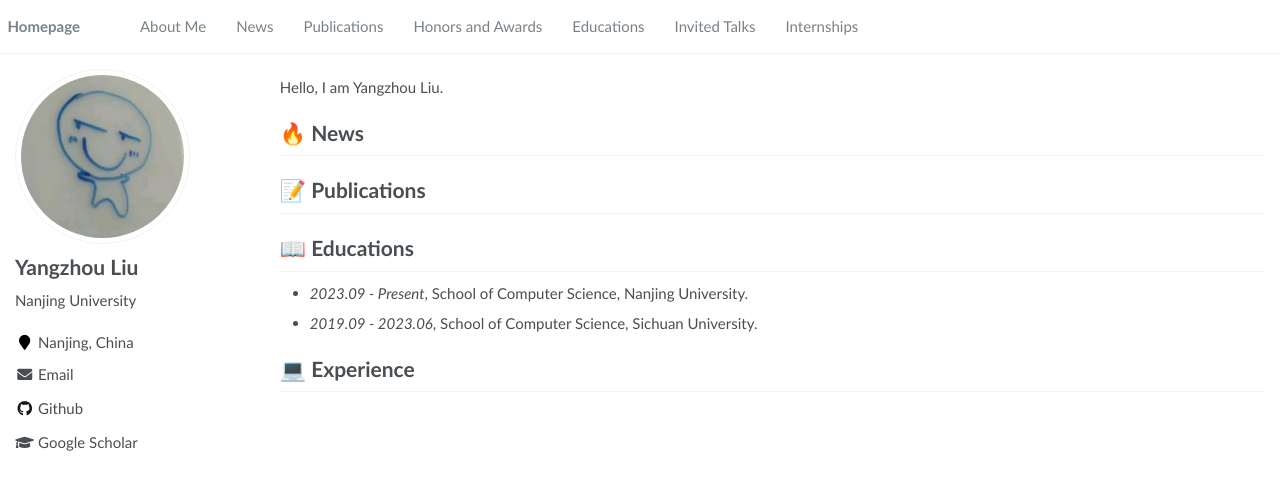
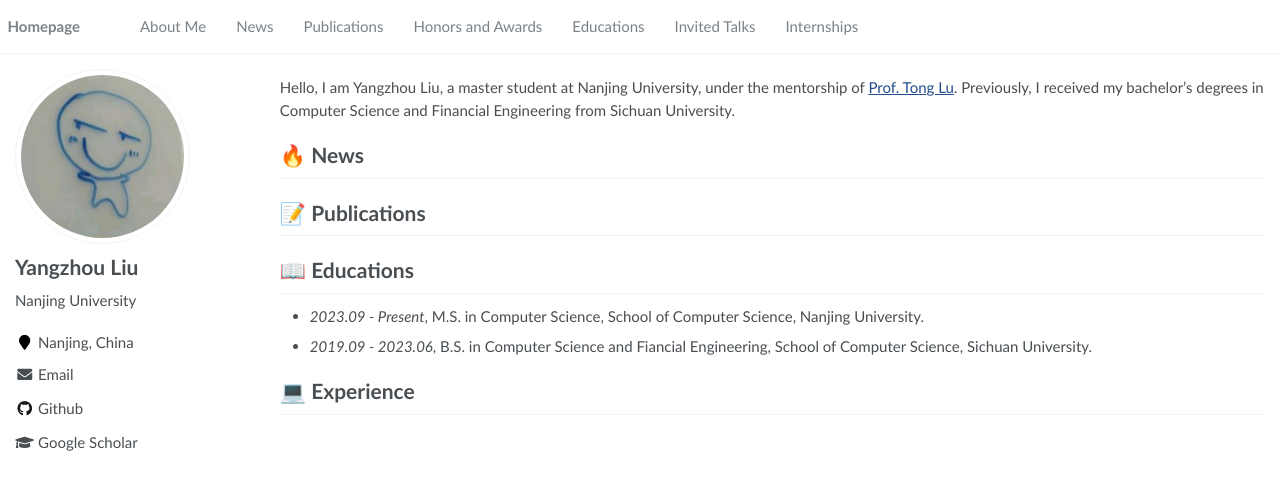
Before and after one commit to lll2343/lll2343.github.io, a Jekyll site: the page built from _pages/about.md, in a window 1280 px wide. Shown: the top 490 px of the page. Built offline with Jekyll 4.4.1, drawn with Linux system fonts in a browser that asks for light colours.

Commit message:
update education

```diff
--- a/_pages/about.md
+++ b/_pages/about.md
@@ -10,8 +10,7 @@ redirect_from:
 
 <span class='anchor' id='about-me'></span>
 
- Hello, I am Yangzhou Liu.
-
+ Hello, I am Yangzhou Liu, a master student at Nanjing University, under the mentorship of [Prof. Tong Lu](https://cs.nju.edu.cn/lutong/). Previously, I received my bachelor’s degrees in Computer Science and Financial Engineering from Sichuan University.
 
 # 🔥 News
 
@@ -19,7 +18,7 @@ redirect_from:
 
 # 📖 Educations
 
-- *2023.09 - Present*, School of Computer Science, Nanjing University.
-- *2019.09 - 2023.06*, School of Computer Science, Sichuan University.
+- *2023.09 - Present*, M.S. in Computer Science, School of Computer Science, Nanjing University.
+- *2019.09 - 2023.06*, B.S. in Computer Science and Fiancial Engineering, School of Computer Science, Sichuan University.
 
 # 💻 Experience
```
Also changed, not shown: .github/FUNDING.yml (added), .github/workflows/google_scholar_crawler.yaml (added), 1 other file.
